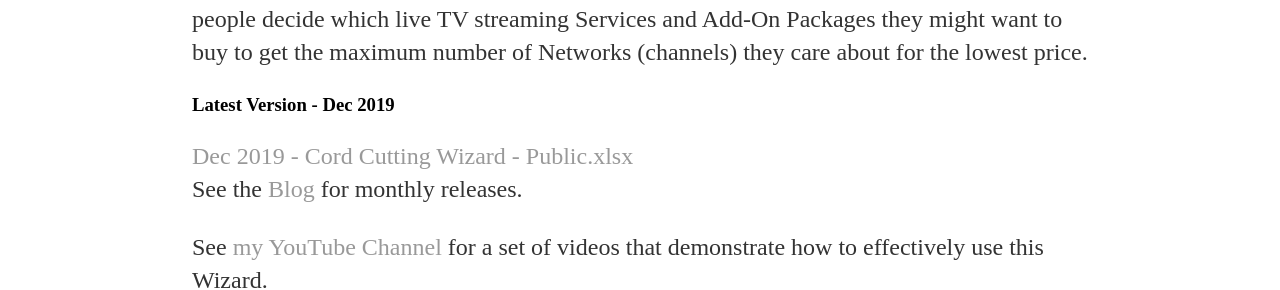
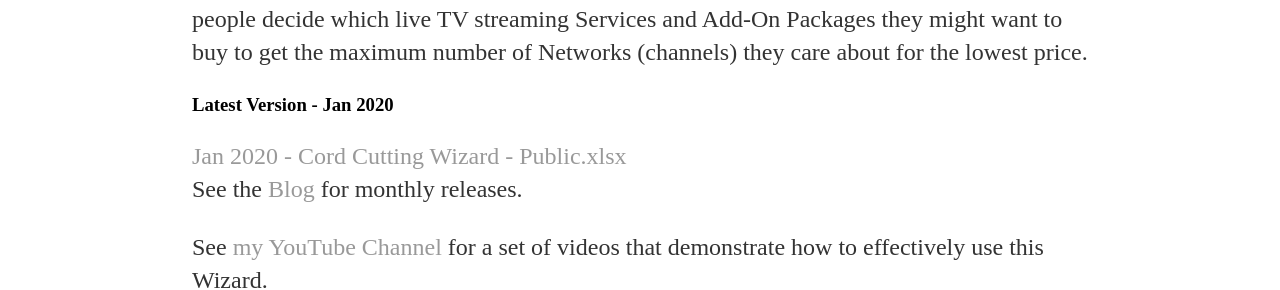
Before and after one commit to wjhladik/wjhladik.github.io, a Jekyll site: the page built from index.html, in a window 1280 px wide and 900 px high. Shown: the part 180-470 px from the top of the window. Built offline with Jekyll 4.4.1, drawn with Linux system fonts in a browser that asks for light colours.

Commit message:
Update index.html

```diff
--- a/index.html
+++ b/index.html
@@ -8,8 +8,8 @@
 It's designed to help people decide which live TV streaming Services and Add-On Packages they
 might want to buy to get the maximum number of Networks (channels) they care about for the lowest price.
 <p>
-	<h3>Latest Version - Dec 2019</h3>
-	<p><a href="/Dec 2019 - Cord Cutting Wizard - Public.xlsx">Dec 2019 - Cord Cutting Wizard - Public.xlsx</a>
+	<h3>Latest Version - Jan 2020</h3>
+	<p><a href="/Jan 2020 - Cord Cutting Wizard - Public.xlsx">Jan 2020 - Cord Cutting Wizard - Public.xlsx</a>
 	<br>See the <a href="/blog">Blog</a> for monthly releases.
 	<p>See <a href="https://www.youtube.com/channel/UC166ORyfcuJx9Wi9IcOZbWw">my YouTube Channel</a> for a set of videos that demonstrate how to effectively use this Wizard.
 	<p>
```
